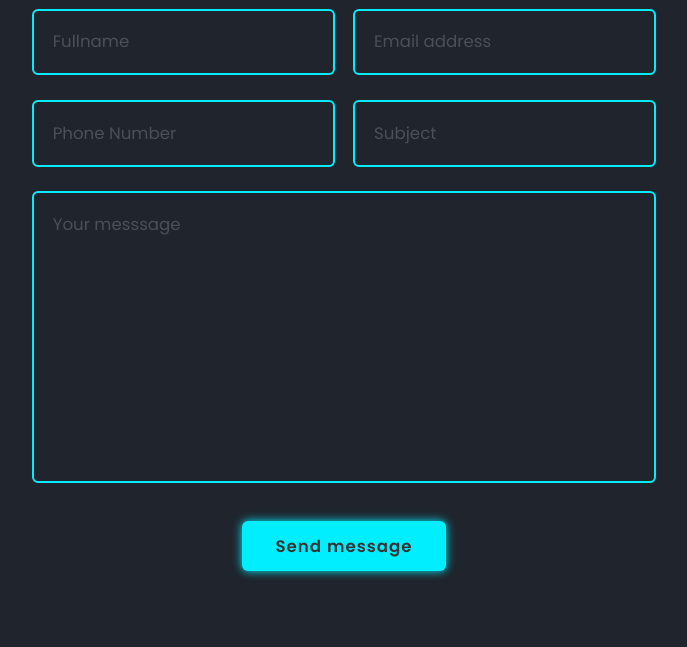
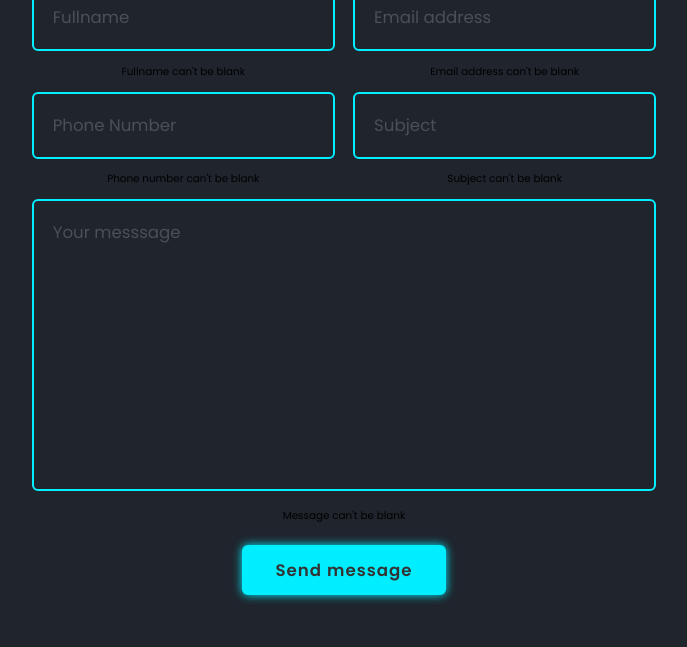
Before and after one commit to AElozinoLopez/form-submission, a plain HTML site: page index.html in a window 1280 px wide. Shown: the part 153-800 px from the top of the page, without its empty margins (296-983 px from the left). Drawn offline with Linux system fonts and the light colour scheme.

Commit message:
Added hover state to the button and added error-text to the html input fields

```diff
--- a/index.html
+++ b/index.html
@@ -28,6 +28,7 @@
               class="item"
               autocomplete="off"
             />
+            <div class="error-txt">Fullname can't be blank</div>
           </div>
 
           <div class="input-field field">
@@ -38,6 +39,7 @@
               class="item"
               autocomplete="off"
             />
+            <div class="error-txt">Email address can't be blank</div>
           </div>
         </div>
 
@@ -50,6 +52,7 @@
               class="item"
               autocomplete="off"
             />
+            <div class="error-txt">Phone number can't be blank</div>
           </div>
 
           <div class="input-field field">
@@ -60,6 +63,7 @@
               class="item"
               autocomplete="off"
             />
+            <div class="error-txt">Subject can't be blank</div>
           </div>
         </div>
 
@@ -73,6 +77,7 @@
             class="item"
             autocomplete="off"
           ></textarea>
+          <div class="error-txt">Message can't be blank</div>
         </div>
 
         <button type="submit">Send message</button>
--- a/styles.css
+++ b/styles.css
@@ -71,4 +71,9 @@ form button {
   font-weight: 600;
   cursor: pointer;
   margin-top: 2rem;
+  transition: 0.5s;
 }
+
+form button:hover {
+  box-shadow: none;
+}
```
